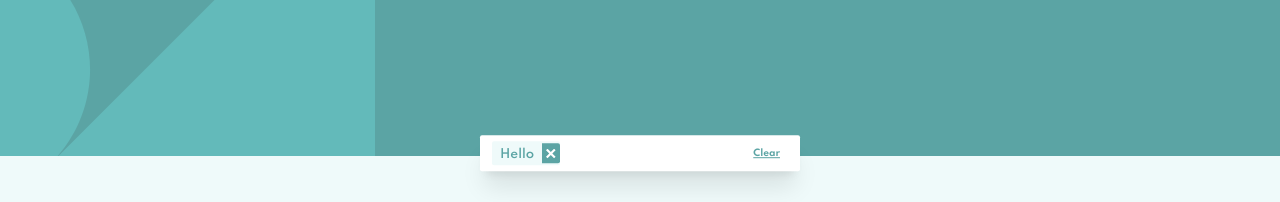
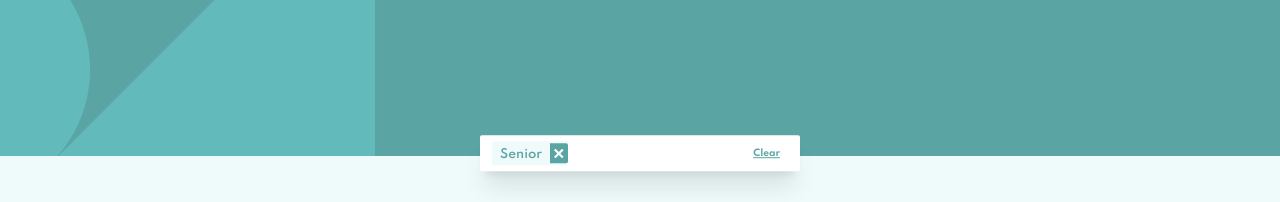
Before and after one commit to ljcutts/job-listings-with-filtering, a React (Create React App) app: page / in a window 1280 px wide. Both pictures are taken after a click on the element "Senior Frontend Developer". Shown: the top 202 px of the page. Built offline with nearby package versions, Linux system fonts and the light colour scheme.

Commit message:
fourth commit

```diff
--- a/src/App.tsx
+++ b/src/App.tsx
@@ -25,21 +25,40 @@ interface CardData {
   tools: string[];
 }
 
+type IState = {
+  filterBox: string[];
+  setFilterBox: React.Dispatch<React.SetStateAction<string[]>>;
+}
+
 // Maybe create an array of values that can be filter
 
 function App() {
 
   const [initalData, setData] = useState(data);
-  const [filterBox, setFilterBox] = useState([]); //['Frontend']
+  const [filterBox, setFilterBox] = useState<IState["filterBox"]>([]); //['Frontend']
+  const [filterActive, setFilterActive] = useState(false);
 
   const filterRole = (role: string): void => {
     const newData = initalData.filter((data) => data.role === role);
     setData(newData);
   };
 
-  const filterPosition = (position: string): void => {
+  const filterPosition = (position: string ): void => {
     const newData = initalData.filter((data) => data.position === position);
     setData(newData);
+    setFilterActive(true)
+    console.log('hello')
+    if(position = "Senior Frontend Developer") {
+      const newItem = 'Senior';
+      const newPosition = [...filterBox, newItem];
+      setFilterBox(newPosition);
+      console.log(position)
+      console.log(filterActive)
+    } else if (position = 'Fullstack Developer' || 'Full Stack Engineer' || 'Software Engineer') {
+
+    } else if (position = 'Junior Frontend Developer' || 'Junior Backend Developer' || 'Junior Developer' || 'Front-end Dev') {
+
+    }
   };
 
   const filterLevel = (level: string): void => {
@@ -72,19 +91,34 @@ function App() {
     setData(newData);
   };
 
+  const clearFilter = (): void => {
+    setFilterBox([])
+    setFilterActive(false);
+  }
+
 
 
   return (
     <main>
        <div className='h-156 bg-bgImage mb-70 bg-mobileHeader bg-no-repeat bg-fixed'>
       <img src="./images/bg-header-mobile.svg" className='max-h-156' />
-      <div className='w-80 h-9 bg-white m-auto mb-3 relative rounded-sm translate-y-55 shadow-xl flex items-center pl-3 justify-between'>
-        <div className={`${style.button3} mt-3 h-4 flex mr-2 items-center rounded-sm`}>
-          <span className='text-left'>Hello</span>
-          <button className='rounded-r-sm bg-bgImage flex items-center h-5 mb-1 pl-2 translate-x-2 hover:bg-black'><img src="./images/icon-remove.svg" alt="" width='10' height='10' className='translate-x-close translate-y-closey' /></button>
-        </div>
-        <span className='text-right text-navbar px-5 text-bgImage font-bold underline cursor-pointer'>Clear</span>
-      </div>
+     {filterActive &&
+       <div className='w-80 h-9 bg-white m-auto mb-3 relative rounded-sm translate-y-55 shadow-xl flex items-center pl-3 justify-between'>
+       <div className={`${style.button3} mt-3 h-4 flex items-center justify-between rounded-sm`}>
+         {filterBox.map((value: string) => {
+           return (
+             <>
+             <div className='flex justify-between items-center'>
+             <span key={value} className='text-left'>{value}</span>
+            <button className='rounded-r-sm bg-bgImage flex items-center h-5 mb-1  pl-2 translate-x-2 hover:bg-black'><img src="./images/icon-remove.svg" alt="" width='10' height='10' className='translate-x-close translate-y-closey' /></button>
+             </div>
+            </>
+           )
+         })}
+       </div>
+       <span className='text-right text-navbar px-5 text-bgImage font-bold underline cursor-pointer' onClick={clearFilter}>Clear</span>
+     </div>
+     }
     </div>
 
     {initalData.map((card: CardData): JSX.Element => {
```
